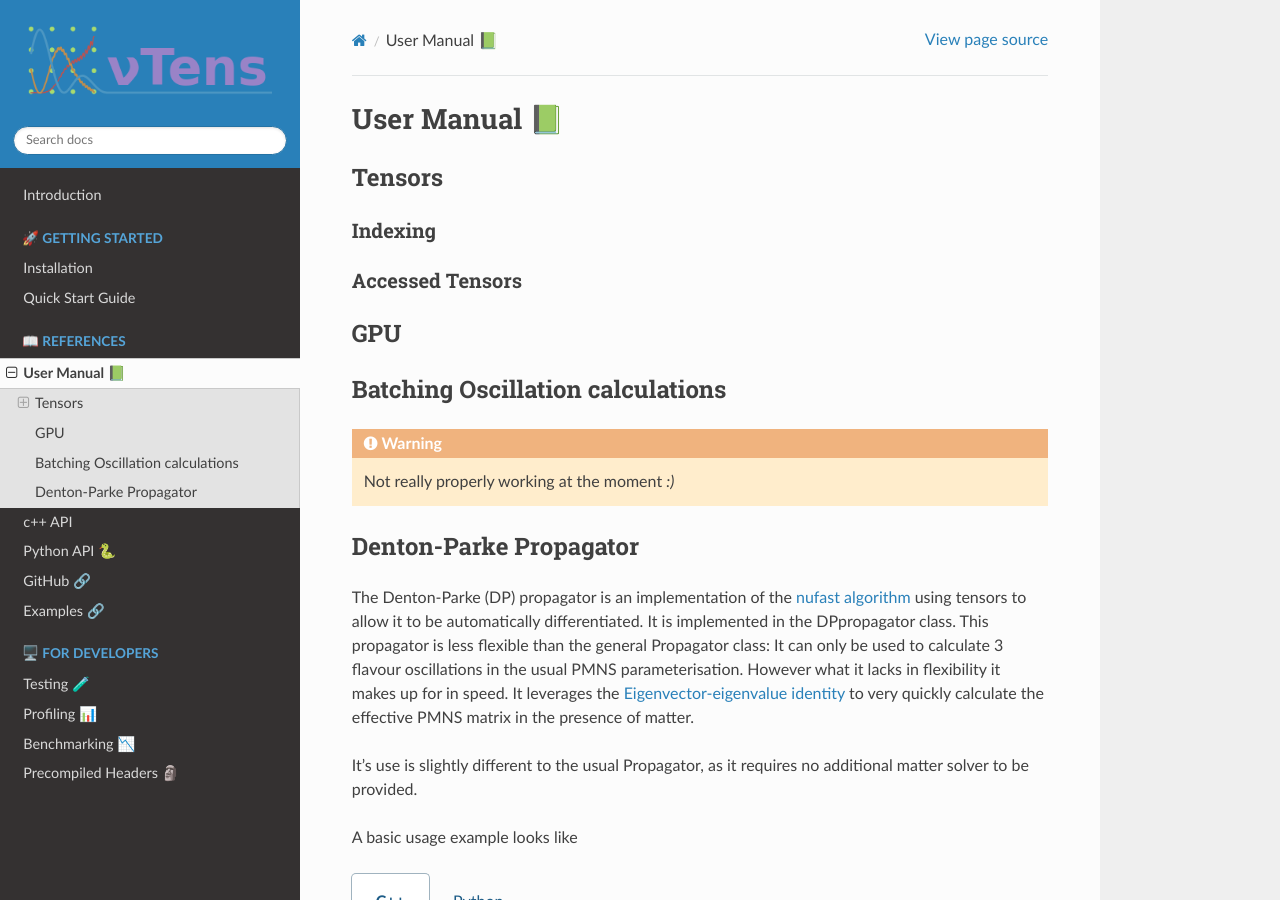
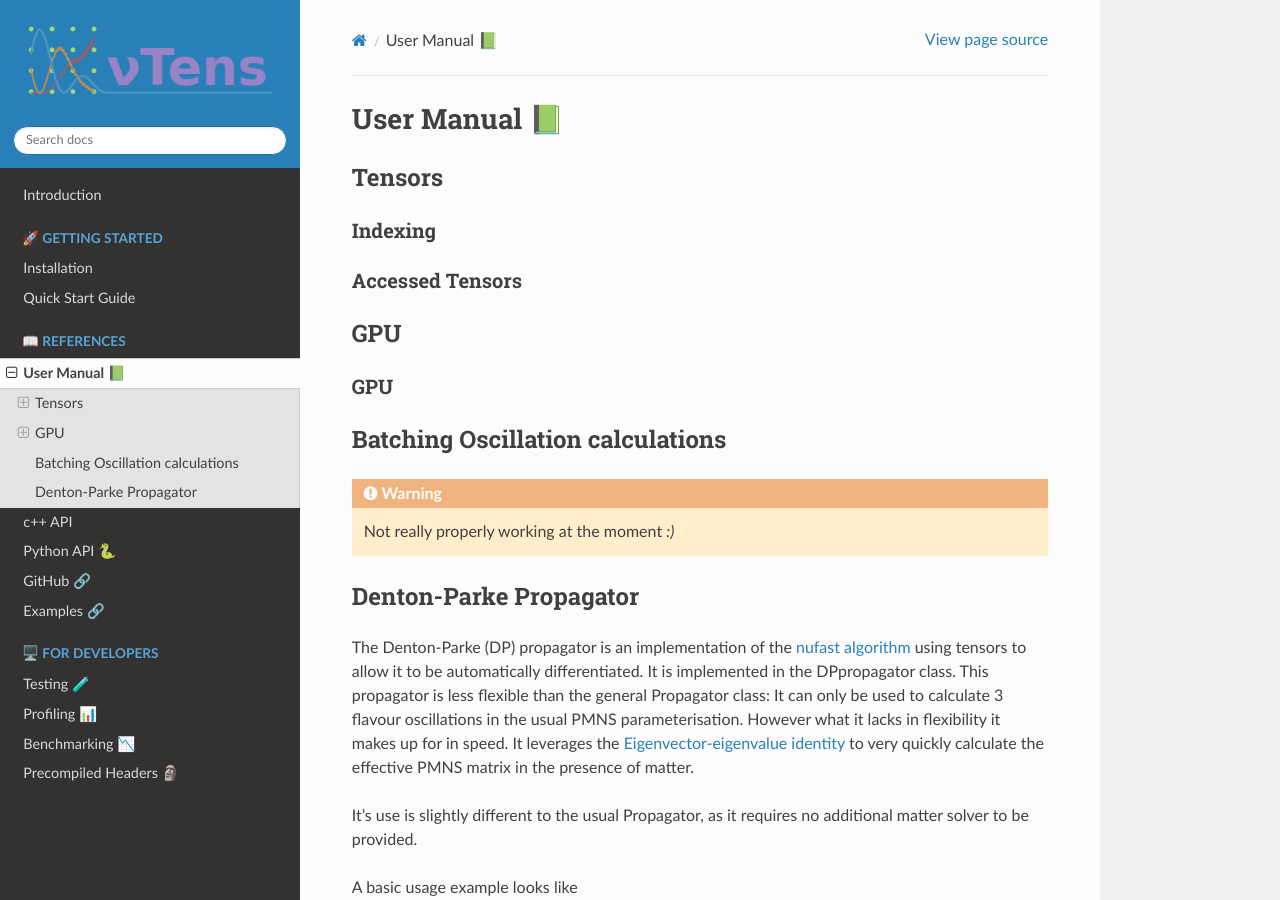
Before and after one commit to ewanwm/nuTens, a Sphinx documentation site: the page built from doc/source/user-manual.rst, in a window 1280 px wide and 900 px high. Built offline with Sphinx 7.4.7 and the Read the Docs theme 3.1.0, drawn with Linux system fonts in a browser that asks for light colours.

Commit message:
GPU (#226)
* add warning about using accessedTensor on GPU, use constexpr when checking device

* allow different propagator classes to accept device argument to tell them where to instantiate their internal tensors

* add some test utilities for gpu testing

* add integration tests using GPU for osc calculations

* add function to tensor class to check if gpu is available

* add benchmarks for GPU

* add new GPU compilation options in top level CMakeLists

* add some sections to docs (not really properly filled out tho

```diff
--- a/doc/source/user-manual.rst
+++ b/doc/source/user-manual.rst
@@ -24,6 +24,11 @@ GPU
 ---
 
 .. _batched-oscillation-calculations:
+
+GPU
+^^^
+
+.. _gpu:
 
 Batching Oscillation calculations
 ---------------------------------
```
